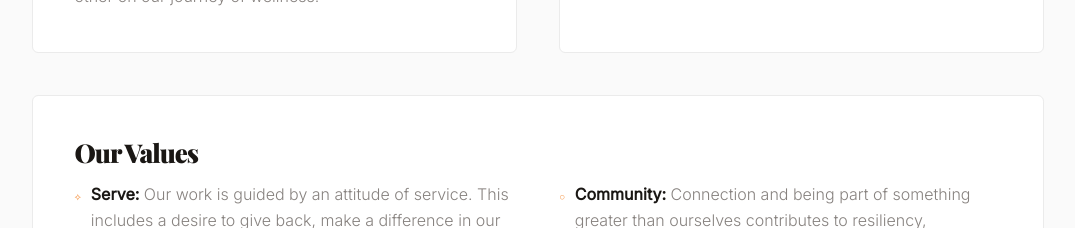
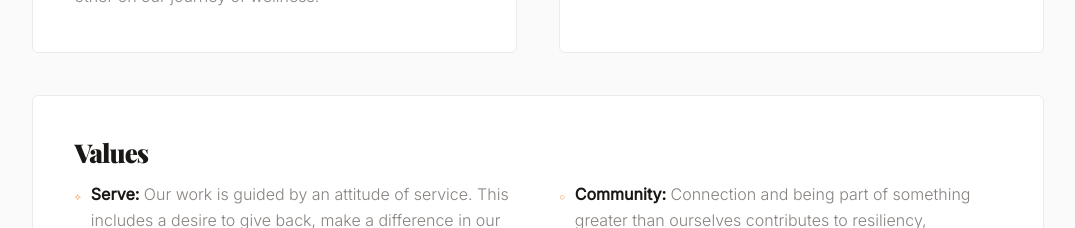
Before and after one commit to JDOG332/nguwellness, a Next.js app: page /about in a window 1280 px wide. Shown: the part 1040-1268 px from the top of the page, without its empty margins (102-1177 px from the left). Built offline with nearby package versions, Linux system fonts and the light colour scheme; a web font is replaced by a local one.

Commit message:
Change Our Values to Values for consistency

```diff
--- a/app/about/AboutPage.jsx
+++ b/app/about/AboutPage.jsx
@@ -768,7 +768,7 @@ export default function AboutPage() {
             </div>
           </div>
           <div className="vmv-block vmv-values-block">
-            <h3 className="vmv-heading">Our Values</h3>
+            <h3 className="vmv-heading">Values</h3>
             <div className="vmv-values-grid">
               <div className="vmv-value-item"><span className="vmv-value-icon">⟡</span><div><strong>Serve:</strong> Our work is guided by an attitude of service. This includes a desire to give back, make a difference in our community and model caring for others.</div></div>
               <div className="vmv-value-item"><span className="vmv-value-icon">○</span><div><strong>Community:</strong> Connection and being part of something greater than ourselves contributes to resiliency, achievement, and adds meaning to our lives.</div></div>
```
